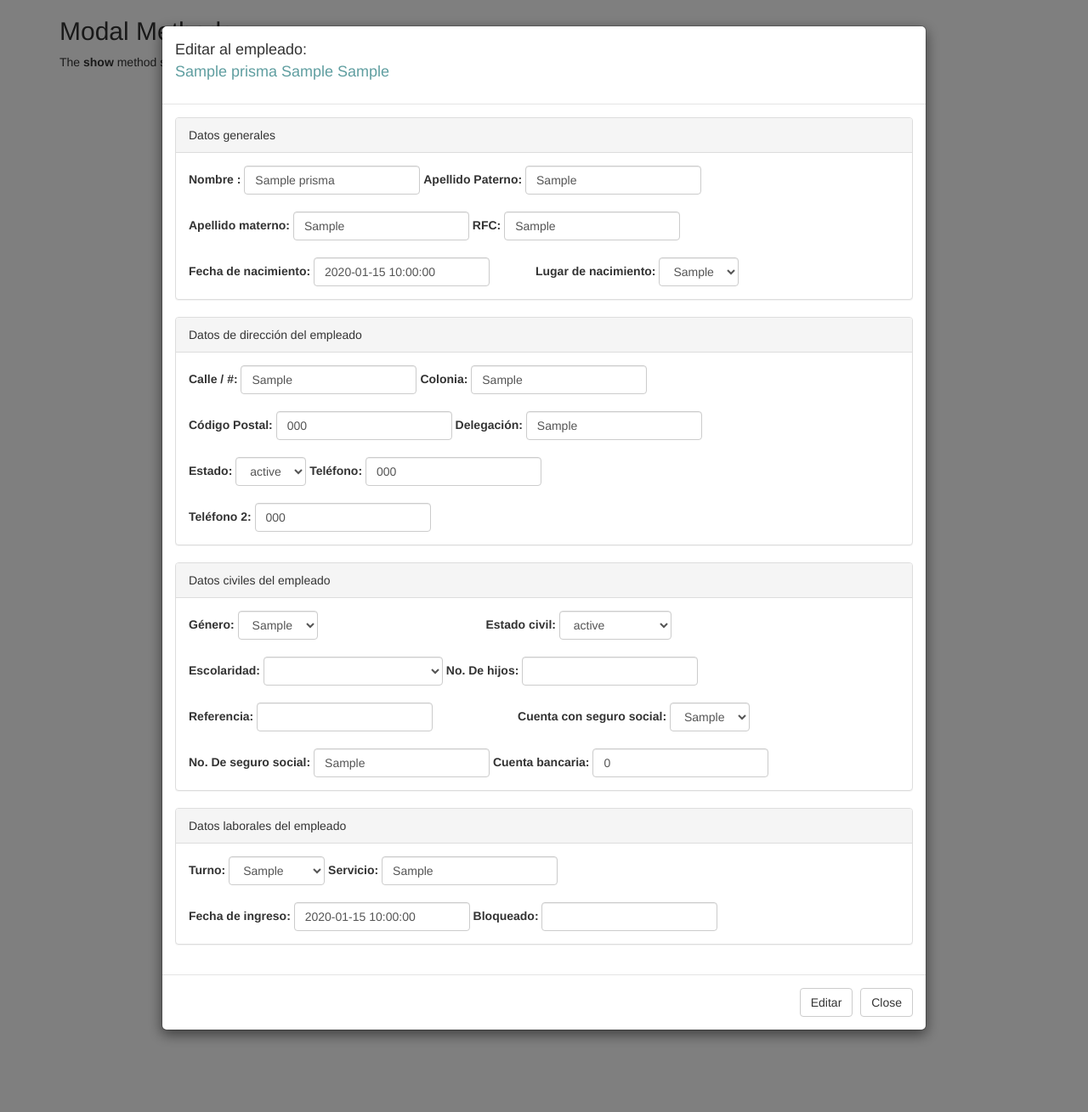
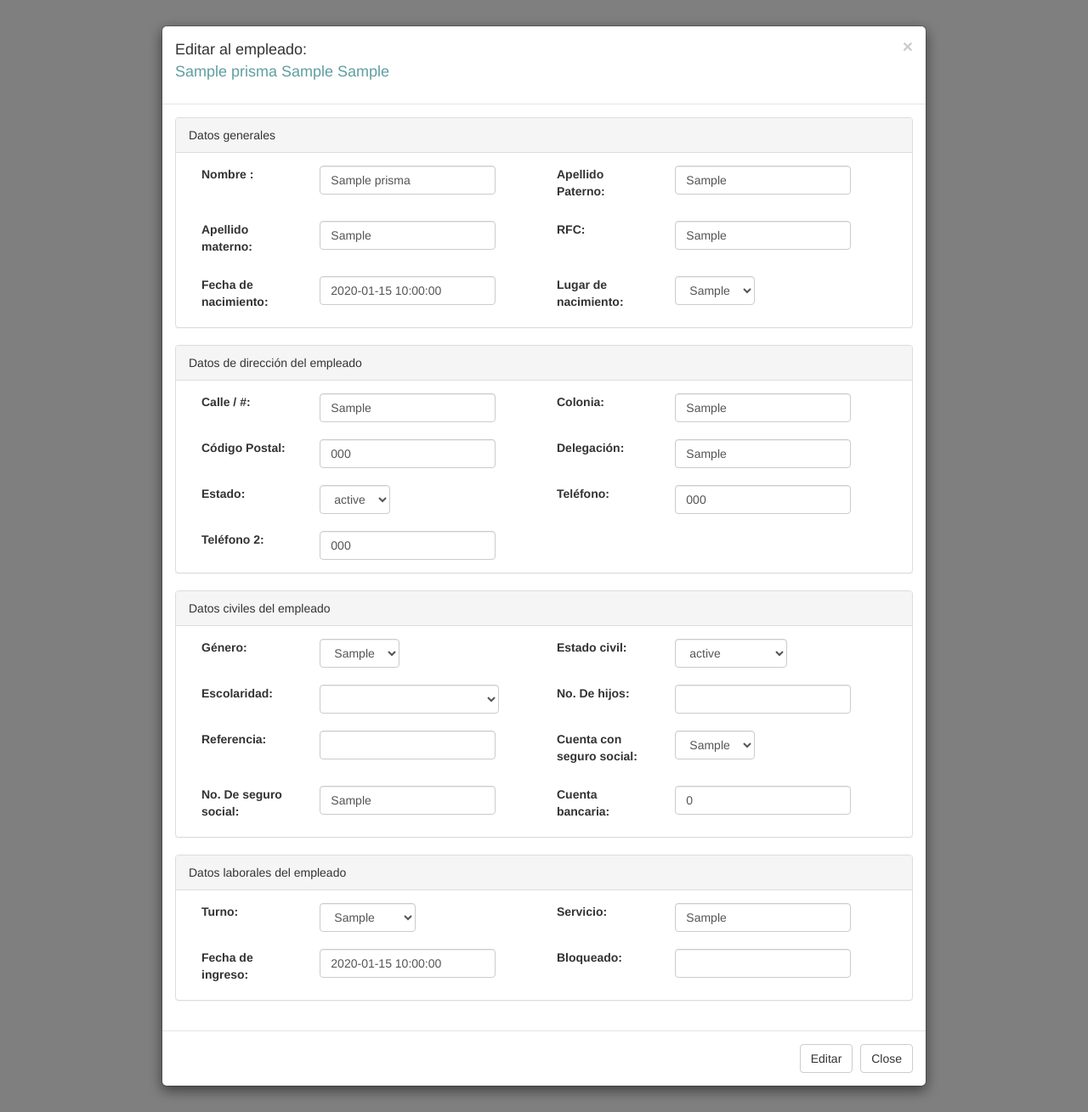
Before and after one commit to AngelHerrer/lpm, a PHP site: page /pages/getEmpleado.php?idEmp=1 in a window 1280 px wide. Shown: the whole page at 85% size. Run offline with PHP 8.4, Linux system fonts and the light colour scheme; tables that the repository leaves empty or names only in its code hold one stand-in row (values such as "Sample post"); data that the repository does not hold is empty.

Commit message:
styles and backdrop static modal employes

```diff
--- a/pages/getEmpleado.php
+++ b/pages/getEmpleado.php
@@ -40,9 +40,7 @@ $nomCom = $nomEmple.' '.$apPatEmple.' '.$apMatEmple;
 <body>
  <form class="form-inline" action="updateEmp.php" method="post">
 <div class="container">
-  <h2>Modal Methods</h2>
-  <p>The <strong>show</strong> method shows the modal and the <strong>hide</strong> method hides the modal.</p>
-  <!-- Trigger the modal with a button -->
+ <!-- Trigger the modal with a button -->
 
 
   <!-- Modal -->
@@ -52,6 +50,7 @@ $nomCom = $nomEmple.' '.$apPatEmple.' '.$apMatEmple;
       <!-- Modal content-->
       <div class="modal-content">
         <div class="modal-header">
+            <a  class="close" href="index.php">×</a>
             <h4 class="modal-title" >Editar al empleado:<p style="color: cadetblue;"> <?php echo $nomCom; ?></p></h4>
         </div>
         <div class="modal-body">
@@ -69,14 +68,17 @@ $nomCom = $nomEmple.' '.$apPatEmple.' '.$apMatEmple;
 
                                 <!-- /.col-lg-6 (nested) -->
                                 <div class="col-lg-12">
-
+                                    <div class="col-lg-2">
                                         <label>Nombre : </label>
-                                        <div class="form-group">
+                                        </div>
+                                        <div class="form-group col-lg-4">
                                             <input type="text" class="form-control" name="nomEmple" value="<?php echo $nomEmple; ?>">
 
                                         </div>
+                                    <div class="col-lg-2">
                                         <label>Apellido Paterno: </label>
-                                        <div class="form-group">
+                                        </div>
+                                        <div class="form-group col-lg-4">
 
                                             <input type="text" name="idEmp" value="<?php echo $idEmp; ?>" hidden >
                                             <input type="text" class="form-control" name="apPatEmple" value="<?php echo $apPatEmple; ?>">
@@ -90,14 +92,17 @@ $nomCom = $nomEmple.' '.$apPatEmple.' '.$apMatEmple;
 
                                 <!-- /.col-lg-6 (nested) -->
                                 <div class="col-lg-12 ">
-
+                                    <div class="col-lg-2">
                                         <label>Apellido materno: </label>
-                                        <div class="form-group ">
+                                        </div>
+                                        <div class="form-group col-lg-4">
                                             <input type="text" class="form-control" name="apMatEmple" value="<?php echo $apMatEmple;  ?>">
 
                                         </div>
+                                    <div class="col-lg-2">
                                         <label>RFC: </label>
-                                        <div class="form-group">
+                                        </div>
+                                        <div class="form-group col-lg-4">
                                             <input type="text" class="form-control" name="rfcEmple" value="<?php echo $rfcEmple; ?>">
 
                                         </div>
@@ -109,16 +114,17 @@ $nomCom = $nomEmple.' '.$apPatEmple.' '.$apMatEmple;
 
                                 <!-- /.col-lg-6 (nested) -->
                                 <div class="col-lg-12">
-
+                                    <div class="col-lg-2">
                                         <label>Fecha de nacimiento: </label>
-                                        <div class="form-group">
+                                        </div>
+                                        <div class="form-group col-lg-4">
                                             <input type="text" class="form-control" name="dateNacEmple" value="<?php echo $dateNacEmple; ?>">
 
                                         </div>
-                                        <label style="margin-left: 50px;">Lugar de nacimiento: </label>
-                                        <div class="form-group">
-
-
+                                    <div class="col-lg-2">
+                                        <label>Lugar de nacimiento: </label>
+                                        </div>
+                                        <div class="form-group col-lg-4">
                                             <select class="form-control" name="placeEmp" >
                                                 <option><?php echo $placeBirEmple; ?></option>
                                                 <?php $valores->allState(); ?>
@@ -153,22 +159,18 @@ $nomCom = $nomEmple.' '.$apPatEmple.' '.$apMatEmple;
 
                                 <!-- /.col-lg-6 (nested) -->
                                 <div class="col-lg-12">
-
+                                    <div class="col-lg-2">
                                         <label>Calle / #: </label>
-                                        <div class="form-group">
-
-
+                                        </div>
+                                        <div class="form-group col-lg-4">
                                             <input type="text" class="form-control" name="avEmple" value="<?php echo $avEmple; ?>">
-
                                         </div>
+                                    <div class="col-lg-2">
                                         <label>Colonia: </label>
-                                        <div class="form-group">
-
-
+                                        </div>
+                                        <div class="form-group col-lg-4">
                                             <input type="text" class="form-control" name="colonyEmple" value="<?php echo $colonyEmple; ?>">
-
                                         </div>
-
                                 </div>
                                 <!-- /.col-lg-6 (nested) -->
                             </div>
@@ -176,20 +178,17 @@ $nomCom = $nomEmple.' '.$apPatEmple.' '.$apMatEmple;
 
                                 <!-- /.col-lg-6 (nested) -->
                                 <div class="col-lg-12">
-
+                                    <div class="col-lg-2">
                                         <label>Código Postal: </label>
-                                        <div class="form-group ">
-
-
+                                        </div>
+                                        <div class="form-group col-lg-4">
                                             <input type="text" class="form-control" name="cpEmple" value="<?php echo $cpEmple; ?>">
-
                                         </div>
+                                    <div class="col-lg-2">
                                         <label>Delegación: </label>
-                                        <div class="form-group">
-
-
+                                        </div>
+                                        <div class="form-group col-lg-4">
                                             <input type="text" class="form-control" name="delEmple" value="<?php echo $delEmple; ?>">
-
                                         </div>
 
                                 </div>
@@ -199,22 +198,20 @@ $nomCom = $nomEmple.' '.$apPatEmple.' '.$apMatEmple;
 
                                 <!-- /.col-lg-6 (nested) -->
                                 <div class="col-lg-12">
+                                    <div class="col-lg-2">
                                     <label>Estado: </label>
-                                        <div class="form-group">
-
-
+                                    </div>
+                                        <div class="form-group col-lg-4">
                                             <select class="form-control" name="state">
                                                 <option><?php echo $stateEmple; ?></option>
                                                 <?php $valores->allState(); ?>
                                             </select>
-
                                         </div>
+                                    <div class="col-lg-2">
                                         <label>Teléfono: </label>
-                                        <div class="form-group">
-
-
+                                        </div>
+                                        <div class="form-group col-lg-4">
                                             <input type="text" class="form-control" name="phoneEmple" value="<?php echo $phoneEmple; ?>">
-
                                         </div>
 
 
@@ -225,17 +222,12 @@ $nomCom = $nomEmple.' '.$apPatEmple.' '.$apMatEmple;
 
                                 <!-- /.col-lg-6 (nested) -->
                                 <div class="col-lg-12">
-
-
-
-                                        <label>Teléfono 2: </label>
-                                        <div class="form-group">
-
-
+                                    <div class="col-lg-2">
+                                    <label>Teléfono 2: </label>
+                                    </div>
+                                        <div class="form-group col-lg-4">
                                             <input type="text" class="form-control" name="phoneTwoEmple" value="<?php echo $phoneTwoEmple; ?>">
-
                                         </div>
-
                                 </div>
                                 <!-- /.col-lg-6 (nested) -->
                             </div>
@@ -263,11 +255,10 @@ $nomCom = $nomEmple.' '.$apPatEmple.' '.$apMatEmple;
 
                                 <!-- /.col-lg-6 (nested) -->
                                 <div class="col-lg-12">
-
+                                    <div class="col-lg-2">
                                         <label>Género: </label>
-                                        <div class="form-group">
-
-
+                                        </div>
+                                        <div class="form-group col-lg-4">
                                             <select class="form-control" name="$genderEmp">
                                                 <option><?php echo $genderEmple; ?></option>
                                                 <option>F</option>
@@ -276,10 +267,10 @@ $nomCom = $nomEmple.' '.$apPatEmple.' '.$apMatEmple;
                                             </select>
 
                                         </div>
-                                        <label style="margin-left: 194px;">Estado civil: </label>
-                                        <div class="form-group">
-
-
+                                    <div class="col-lg-2">
+                                        <label>Estado civil: </label>
+                                        </div>
+                                        <div class="form-group col-lg-4">
                                             <select class="form-control" name="civilEmp">
                                                 <option><?php echo $civilEmple; ?></option>
                                                 <option>Soltero / a</option>
@@ -297,11 +288,10 @@ $nomCom = $nomEmple.' '.$apPatEmple.' '.$apMatEmple;
 
                                 <!-- /.col-lg-6 (nested) -->
                                 <div class="col-lg-12">
-
+                                    <div class="col-lg-2">
                                         <label>Escolaridad: </label>
-                                        <div class="form-group">
-
-
+                                        </div>
+                                        <div class="form-group col-lg-4">
                                             <select class="form-control" name="schoolEmp">
                                                 <option><?php echo $schoEmple ?></option>
                                                 <option>Primaria</option>
@@ -313,12 +303,11 @@ $nomCom = $nomEmple.' '.$apPatEmple.' '.$apMatEmple;
                                             </select>
 
                                         </div>
+                                    <div class="col-lg-2">
                                         <label>No. De hijos: </label>
-                                        <div class="form-group ">
-
-
+                                        </div>
+                                        <div class="form-group col-lg-4">
                                             <input type="number" class="form-control" name="chilEmple" value="<?php echo $chilEmple; ?>">
-
                                         </div>
 
                                 </div>
@@ -328,24 +317,21 @@ $nomCom = $nomEmple.' '.$apPatEmple.' '.$apMatEmple;
 
                                 <!-- /.col-lg-6 (nested) -->
                                 <div class="col-lg-12">
-
+                                    <div class="col-lg-2">
                                         <label>Referencia: </label>
-                                        <div class="form-group">
-
-
+                                        </div>
+                                        <div class="form-group col-lg-4">
                                             <input type="text" class="form-control" name="referEmple" value="<?php echo $referEmple; ?>">
-
                                         </div>
-                                        <label style="margin-left: 96px;">Cuenta con seguro social: </label>
-                                        <div class="form-group">
-
-
+                                    <div class="col-lg-2">
+                                        <label>Cuenta con seguro social: </label>
+                                        </div>
+                                        <div class="form-group col-lg-4">
                                             <select class="form-control" name="socialEmp">
                                                 <option><?php echo $socialEmple; ?></option>
                                                 <option>Si</option>
                                                 <option>No</option>
                                             </select>
-
                                         </div>
 
 
@@ -356,22 +342,17 @@ $nomCom = $nomEmple.' '.$apPatEmple.' '.$apMatEmple;
 
                                 <!-- /.col-lg-6 (nested) -->
                                 <div class="col-lg-12">
-
-
-
-                                        <label>No. De seguro social: </label>
-                                        <div class="form-group">
-
-
+                                    <div class="col-lg-2">
+                                    <label>No. De seguro social: </label>
+                                    </div>
+                                        <div class="form-group col-lg-4">
                                             <input type="text" class="form-control" name="socSecuEmple" value="<?php echo $socSecuEmple; ?>">
-
                                         </div>
+                                    <div class="col-lg-2">
                                         <label>Cuenta bancaria: </label>
-                                        <div class="form-group">
-
-
+                                        </div>
+                                        <div class="form-group col-lg-4">
                                             <input type="text" class="form-control" name="bankEmple" value="<?php echo $bankEmple; ?>">
-
                                         </div>
 
                                 </div>
@@ -401,11 +382,10 @@ $nomCom = $nomEmple.' '.$apPatEmple.' '.$apMatEmple;
 
                                 <!-- /.col-lg-6 (nested) -->
                                 <div class="col-lg-12">
-
+                                    <div class="col-lg-2">
                                         <label>Turno: </label>
-                                        <div class="form-group">
-
-
+                                        </div>
+                                        <div class="form-group col-lg-4">
                                             <select class="form-control" name="turnEmp">
                                                 <option><?php echo $turnEmple; ?></option>
                                                 <option>Matutino</option>
@@ -414,12 +394,11 @@ $nomCom = $nomEmple.' '.$apPatEmple.' '.$apMatEmple;
                                             </select>
 
                                         </div>
+                                    <div class="col-lg-2">
                                         <label>Servicio: </label>
-                                        <div class="form-group">
-
-
+                                        </div>
+                                        <div class="form-group col-lg-4">
                                             <input type="text" class="form-control" name="serviceEmple" value="<?php echo $serviceEmple; ?>">
-
                                         </div>
 
                                 </div>
@@ -429,20 +408,17 @@ $nomCom = $nomEmple.' '.$apPatEmple.' '.$apMatEmple;
 
                                 <!-- /.col-lg-6 (nested) -->
                                 <div class="col-lg-12">
-
+                                    <div class="col-lg-2">
                                         <label>Fecha de ingreso: </label>
-                                        <div class="form-group">
-
-
+                                        </div>
+                                        <div class="form-group col-lg-4">
                                             <input type="text" class="form-control" name="dateAdmEmple" value="<?php echo $dateAdmEmple; ?>">
-
                                         </div>
+                                    <div class="col-lg-2">
                                         <label>Bloqueado: </label>
-                                        <div class="form-group">
-
-
+                                        </div>
+                                        <div class="form-group col-lg-4">
                                             <input type="text" class="form-control" name="lockedEmple" value="<?php echo $lockedEmple; ?>">
-
                                         </div>
 
                                 </div>
@@ -477,12 +453,12 @@ $nomCom = $nomEmple.' '.$apPatEmple.' '.$apMatEmple;
 <script>
 $(document).ready(function(){
     // Show the Modal on load
-    $("#myModal").modal("show");
+    //$("#myModal").modal("show");
+    $("#myModal").modal({backdrop: "static"});
+
 
     // Hide the Modal
-    $("#myBtn").click(function(){
-        $("#myModal").modal("hide");
-    });
+
 });
 </script>
 
```
